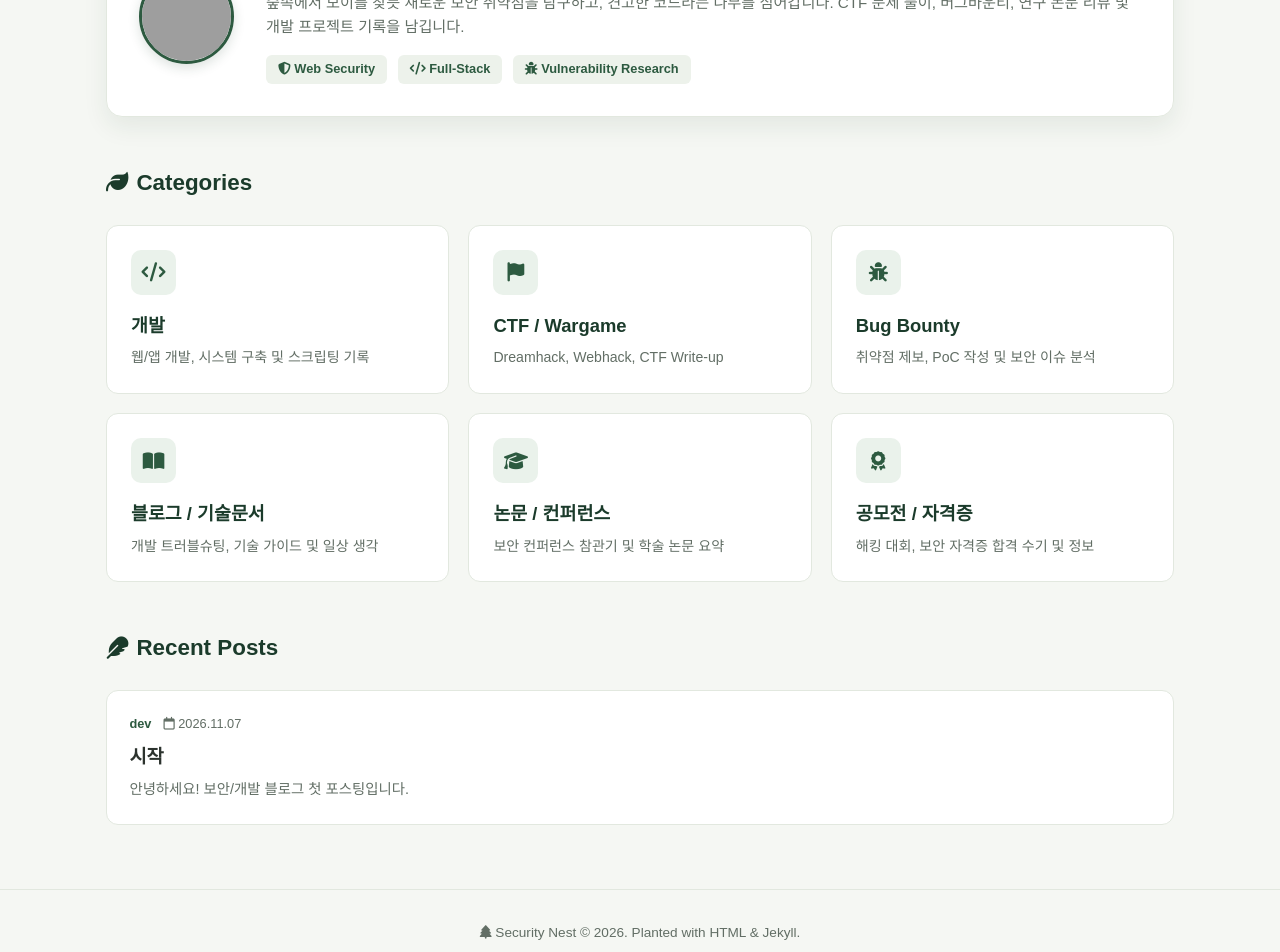
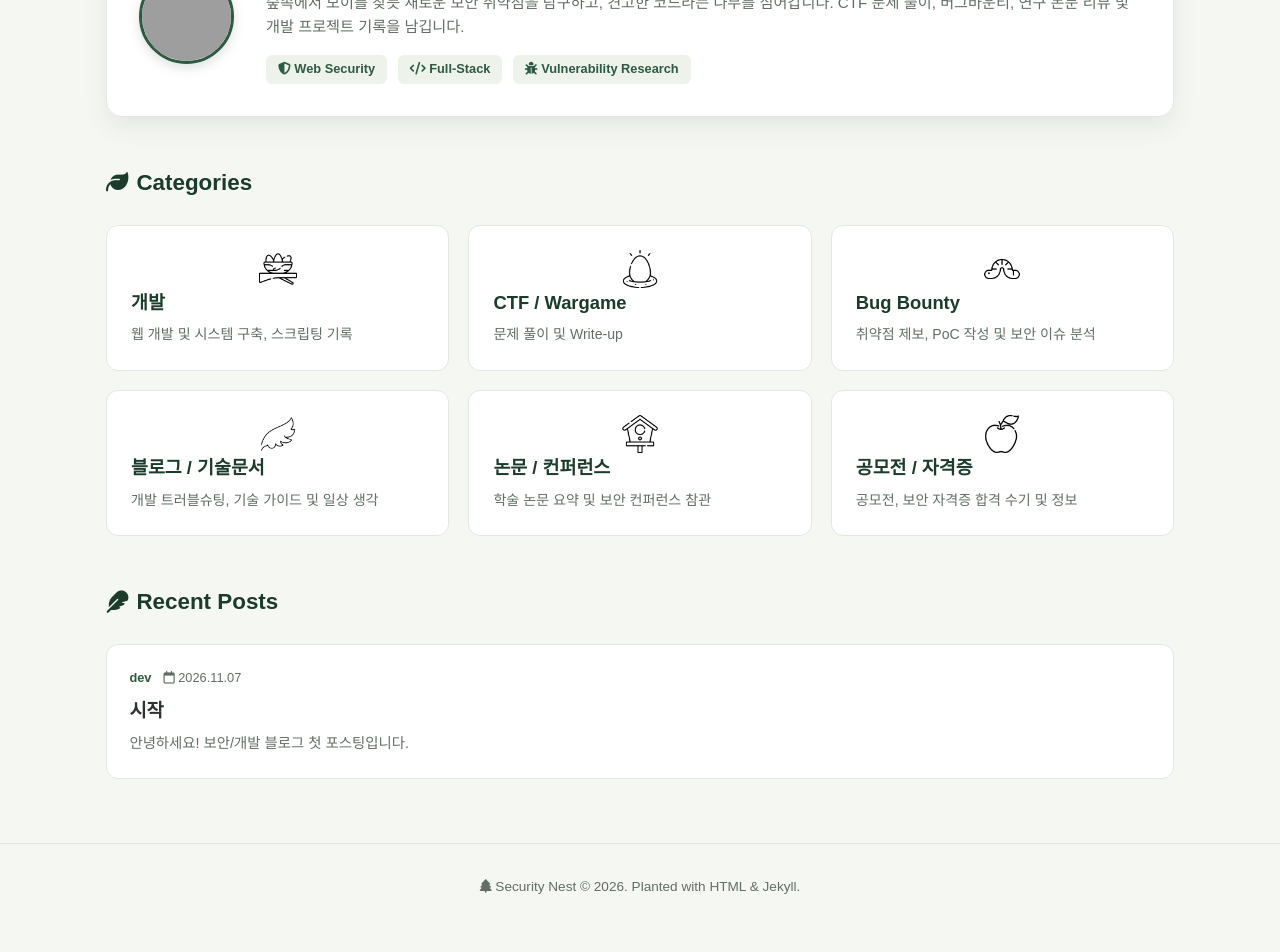
Before and after one commit to 1wdcg/1wdcg.github.io, a Jekyll site: the page built from index.html, in a window 1280 px wide. Shown: the part 379-1331 px from the top of the page. Built offline with Jekyll 4.4.1, drawn with Linux system fonts in a browser that asks for light colours; some web fonts are replaced; after the commit the page ends 1309 px from its top, so only the background shows below that; grey boxes are pictures that could not be loaded.

Commit message:
Fix: Change icon design

```diff
--- a/css/style.css
+++ b/css/style.css
@@ -173,17 +173,13 @@ nav a:hover {
     box-shadow: 0 8px 20px rgba(45, 90, 64, 0.12);
 }
 
-.cat-icon {
-    width: 45px;
-    height: 45px;
-    border-radius: 10px;
-    background: #eaf2eb;
-    color: var(--secondary-green);
-    display: flex;
-    justify-content: center;
-    align-items: center;
-    font-size: 1.2rem;
-    margin-bottom: 1rem;
+/* 카테고리 이미지 아이콘 스타일 */
+.cat-icon img {
+    width: 38px;
+    height: 38px;
+    object-fit: contain;
+    display: block;
+    margin: 0 auto;
 }
 
 .cat-card h3 {
--- a/index.html
+++ b/index.html
@@ -50,41 +50,56 @@
             <h2 class="section-title"><i class="fa-solid fa-leaf"></i> Categories</h2>
             <div class="category-grid">
 
-                <a href="/category/dev" class="cat-card">
-                    <div class="cat-icon"><i class="fa-solid fa-code"></i></div>
+               <!-- 1. 새집 아이콘 예시 -->
+                <a href="{{ '/category.html#dev' | relative_url }}" class="cat-card">
+                    <div class="cat-icon">
+                        <img src="{{ '/assets/images/nest.png' | relative_url }}" alt="둥지">
+                    </div>
                     <h3>개발</h3>
-                    <p>웹/앱 개발, 시스템 구축 및 스크립팅 기록</p>
+                    <p>웹 개발 및 시스템 구축, 스크립팅 기록</p>
                 </a>
 
-                <a href="/category/ctf" class="cat-card">
-                    <div class="cat-icon"><i class="fa-solid fa-flag"></i></div>
+<!-- 2. 둥지 아이콘 예시 -->
+                <a href="{{ '/category.html#ctf' | relative_url }}" class="cat-card">
+                    <div class="cat-icon">
+                        <img src="{{ '/assets/images/egg.png' | relative_url }}" alt="알">
+                    </div>
                     <h3>CTF / Wargame</h3>
-                    <p>Dreamhack, Webhack, CTF Write-up</p>
+                    <p>문제 풀이 및 Write-up</p>
                 </a>
 
-                <a href="/category/bugbounty" class="cat-card">
-                    <div class="cat-icon"><i class="fa-solid fa-bug"></i></div>
+                <a href="{{ '/category.html#bugbounty' | relative_url }}" class="cat-card">
+                    <div class="cat-icon">
+                        <img src="{{ '/assets/images/bug.png' | relative_url }}" alt="벌레">
+                    </div>
                     <h3>Bug Bounty</h3>
                     <p>취약점 제보, PoC 작성 및 보안 이슈 분석</p>
                 </a>
 
-                <a href="/category/docs" class="cat-card">
-                    <div class="cat-icon"><i class="fa-solid fa-book-open"></i></div>
+                <a href="{{ '/category.html#docs' | relative_url }}" class="cat-card">
+                    <div class="cat-icon">
+                        <img src="{{ '/assets/images/wing.png' | relative_url }}" alt="날개">
+                    </div>
                     <h3>블로그 / 기술문서</h3>
                     <p>개발 트러블슈팅, 기술 가이드 및 일상 생각</p>
                 </a>
 
-                <a href="/category/paper" class="cat-card">
-                    <div class="cat-icon"><i class="fa-solid fa-graduation-cap"></i></div>
+                <a href="{{ '/category.html#paper' | relative_url }}" class="cat-card">
+                    <div class="cat-icon">
+                        <img src="{{ '/assets/images/bird-house.png' | relative_url }}" alt="새집">
+                    </div>
                     <h3>논문 / 컨퍼런스</h3>
-                    <p>보안 컨퍼런스 참관기 및 학술 논문 요약</p>
+                    <p>학술 논문 요약 및 보안 컨퍼런스 참관</p>
                 </a>
 
-                <a href="/category/cert" class="cat-card">
-                    <div class="cat-icon"><i class="fa-solid fa-award"></i></div>
+                <a href="{{ '/category.html#cert' | relative_url }}" class="cat-card">
+                    <div class="cat-icon">
+                        <img src="{{ '/assets/images/apple.png' | relative_url }}" alt="사과">
+                    </div>
                     <h3>공모전 / 자격증</h3>
-                    <p>해킹 대회, 보안 자격증 합격 수기 및 정보</p>
+                    <p>공모전, 보안 자격증 합격 수기 및 정보</p>
                 </a>
+
 
             </div>
         </section>
```
Also changed, not shown: assets/images/apple.png (added), assets/images/bird-house.png (added), assets/images/bug.png (added), assets/images/egg.png (added), assets/images/nest.png (added), assets/images/wing.png (added).
